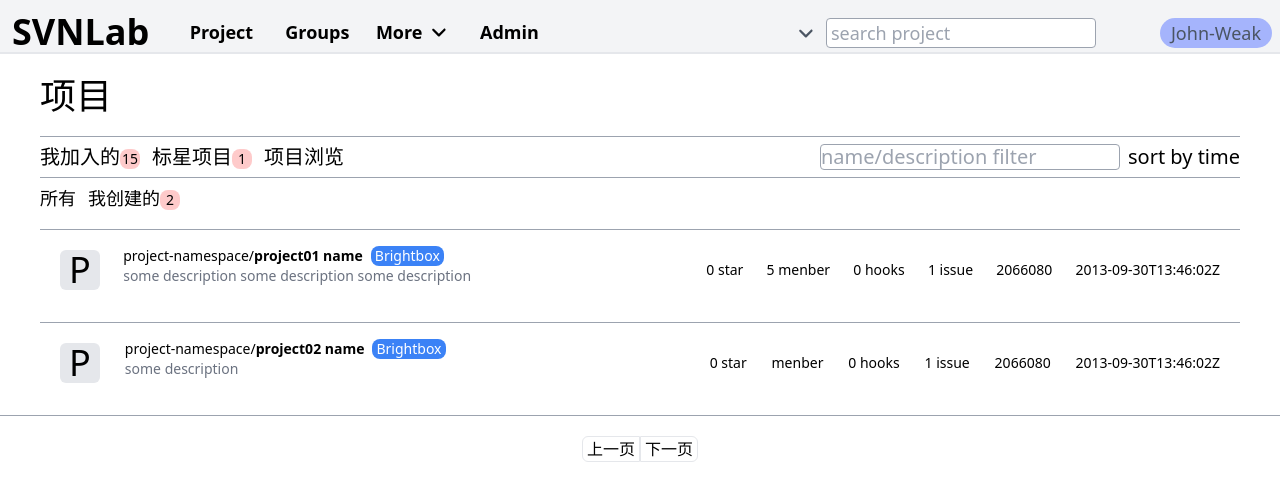
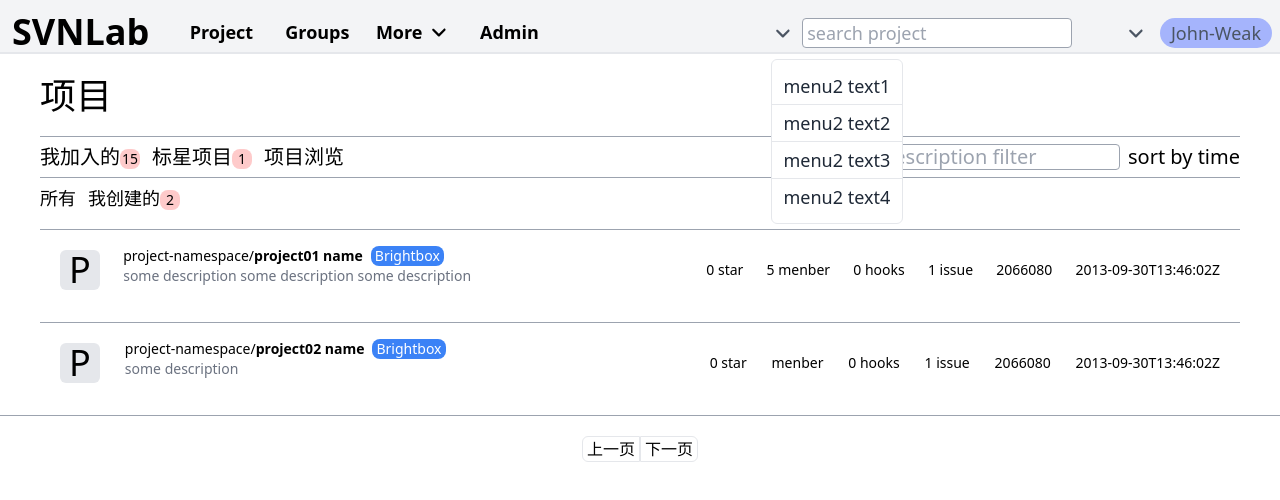
Before and after one commit to tujiapeng/SVNLab, a Vue app: page / in a window 1280 px wide. Both pictures are taken after a click on the button 806 px from the left and 33 px from the top of the page. Shown: the top 500 px of the page. Built offline with nearby package versions, Linux system fonts and the light colour scheme.

Commit message:
pop menu test

```diff
--- a/src/components/Header.vue
+++ b/src/components/Header.vue
@@ -24,11 +24,14 @@
         <router-link to="/groups" class="w-24 hover:border-b-2 hover:border-b-blue-600 hover:text-indigo-700">
           Groups
         </router-link>
-        <div class="w-24 hover:border-b-2 hover:border-b-blue-600 hover:text-indigo-700">
+        <div class="w-24 hover:border-b-2 hover:border-b-blue-600 hover:text-indigo-700 cursor-pointer" @click="switchDisplayById('menuOnMore')">
           More
           <font-awesome-icon icon="angle-down" class="mx-1" />
+          <div id="menuOnMore" style="display: none">
+            <MenuList :menuItems="m1" />
+          </div>
         </div>
-        <div class="w-24 hover:border-b-2 hover:border-b-blue-600 hover:text-indigo-700">
+        <div class="w-24 hover:border-b-2 hover:border-b-blue-600 hover:text-indigo-700 cursor-pointer">
           Admin
           <font-awesome-icon icon="tools" />
         </div>
@@ -37,9 +40,12 @@
       <!-- nav icons -->
       <div id="navbar-collapse" class="flex text-gray-600 justify-end gap-x-1 pb-1">
         <!-- new -->
-        <button type="button" class="px-1 rounded hover:bg-gray-300">
+        <button type="button" class="px-1 rounded hover:bg-gray-300" @click="switchDisplayById('menuOnAdd')">
           <font-awesome-icon icon="plus-square" class="mx-1" />
           <font-awesome-icon icon="angle-down" class="mx-1" />
+          <div id="menuOnAdd" style="display: none">
+            <MenuList :menuItems="m2" />
+          </div>
         </button>
         <!-- search  -->
         <input
@@ -64,8 +70,12 @@
           <font-awesome-icon icon="check-square" />
         </button>
         <!-- help -->
-        <button type="button" class="px-2 rounded hover:bg-gray-300">
+        <button type="button" class="px-2 rounded hover:bg-gray-300" @click="switchDisplayById('menuOnHelp')">
           <font-awesome-icon icon="question-circle" />
+          <font-awesome-icon icon="angle-down" class="mx-1" />
+          <div id="menuOnHelp" style="display: none" class="-ml-20">
+            <MenuList :menuItems="m2" />
+          </div>
         </button>
         <!-- user avatar  -->
         <button
@@ -89,6 +99,46 @@
   </div>
 </template>
 
-<script setup></script>
+<script setup>
+import MenuList from "@/components/MenuList.vue";
+
+const m1 = [
+  {
+    title: "activity",
+    url: "#"
+  },
+  {
+    title: "menu1 t2",
+    url: "#"
+  }
+]
+
+const m2 = [
+  {
+    title: "menu2 text1",
+    url: "#"
+  },
+  {
+    title: "menu2 text2",
+    url: "#"
+  },
+  {
+    title: "menu2 text3",
+    url: "#"
+  },
+  {
+    title: "menu2 text4",
+    url: "#"
+  }
+]
+
+const switchDisplayById = (id) => {
+  if (parent.document.getElementById(id).style.display) {
+    parent.document.getElementById(id).style.display = "";
+  } else {
+    parent.document.getElementById(id).style.display = "none";
+  }
+}
+</script>
 
 <style></style>
--- /dev/null
+++ b/src/components/MenuList.vue
@@ -0,0 +1,15 @@
+<template>
+  <div class="absolute mt-3 text-gray-800 font-normal">
+    <ul class="bg-white rounded-md border py-2 divide-y">
+      <li v-for="mItem in menuItems" key="mItem.title" class="px-3 py-1 hover:bg-gray-200">
+        <a :href="mItem.url">{{ mItem.title }}</a>
+      </li>
+    </ul>
+  </div>
+</template>
+
+<script setup>
+defineProps(["menuItems"])
+</script>
+
+<style></style>
```
